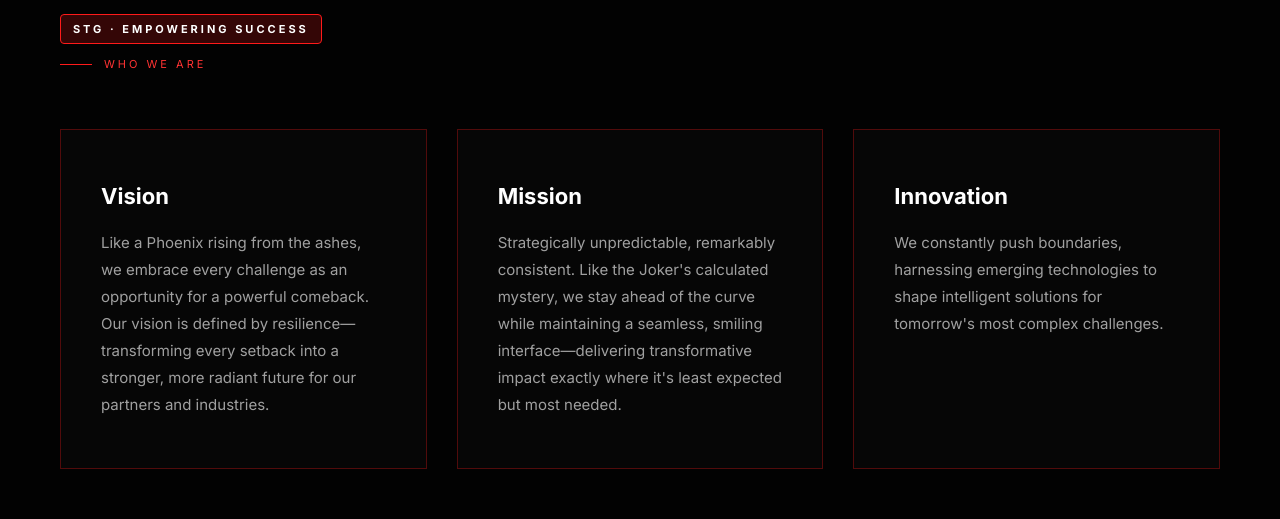
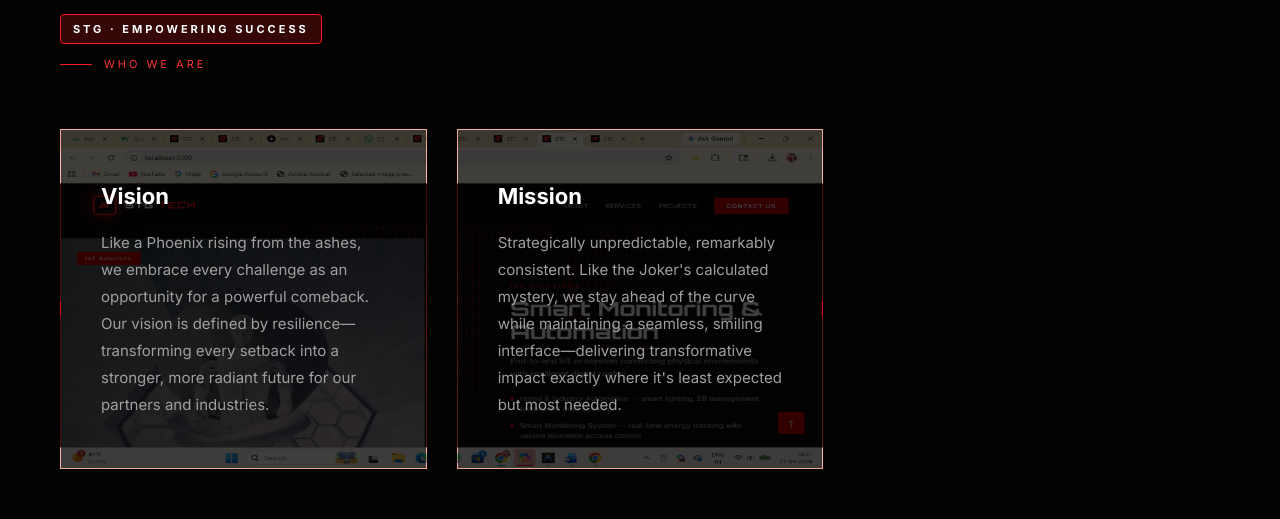
Before and after one commit to mathimithra-eng/stg-website, a React (Create React App) app: page / in a window 1280 px wide. Shown: the part 940-1459 px from the top of the page. Built offline with nearby package versions, Linux system fonts and the light colour scheme.

Commit message:
feat: updated vision and mission backgrounds with phoenix and joker

```diff
--- a/src/App.css
+++ b/src/App.css
@@ -1623,4 +1623,4 @@ body,
         transform: translateY(0);
         opacity: 1;
     }
-}
+}.value-card { position: relative; overflow: hidden; } .value-card-overlay { position: absolute; inset: 0; background: rgba(0, 0, 0, 0.75); z-index: 1; }
--- a/src/App.js
+++ b/src/App.js
@@ -1,5 +1,6 @@
 import React, { useEffect, useRef, useState } from 'react';
 import stgLogo from './stg-logo.png';
+import visionMissionImg from './assets/vision_mission.png';
 import './App.css';
 
 // ─── DATA ────────────────────────────────────────────────────────────────────
@@ -318,11 +319,15 @@ function About() {
           {[
             { h: 'Vision', t: 'Like a Phoenix rising from the ashes, we embrace every challenge as an opportunity for a powerful comeback. Our vision is defined by resilience—transforming every setback into a stronger, more radiant future for our partners and industries.' },
             { h: 'Mission', t: 'Strategically unpredictable, remarkably consistent. Like the Joker\'s calculated mystery, we stay ahead of the curve while maintaining a seamless, smiling interface—delivering transformative impact exactly where it\'s least expected but most needed.' },
-            { h: 'Innovation', t: "We constantly push boundaries, harnessing emerging technologies to shape intelligent solutions for tomorrow's most complex challenges." },
           ].map((v, i) => (
-            <div key={i} className="value-card">
-              <h3 className="value-heading">{v.h}</h3>
-              <p className="value-text">{v.t}</p>
+            <div key={i} className="value-card" style={{
+              backgroundImage: `url(${visionMissionImg})`,
+              backgroundSize: '200% 100%',
+              backgroundPosition: v.h === 'Vision' ? 'left center' : 'right center'
+            }}>
+              <div className="value-card-overlay"></div>
+              <h3 className="value-heading" style={{ position: 'relative', zIndex: 2 }}>{v.h}</h3>
+              <p className="value-text" style={{ position: 'relative', zIndex: 2 }}>{v.t}</p>
             </div>
           ))}
         </div>
```
Also changed, not shown: src/assets/vision_mission.png (added).
